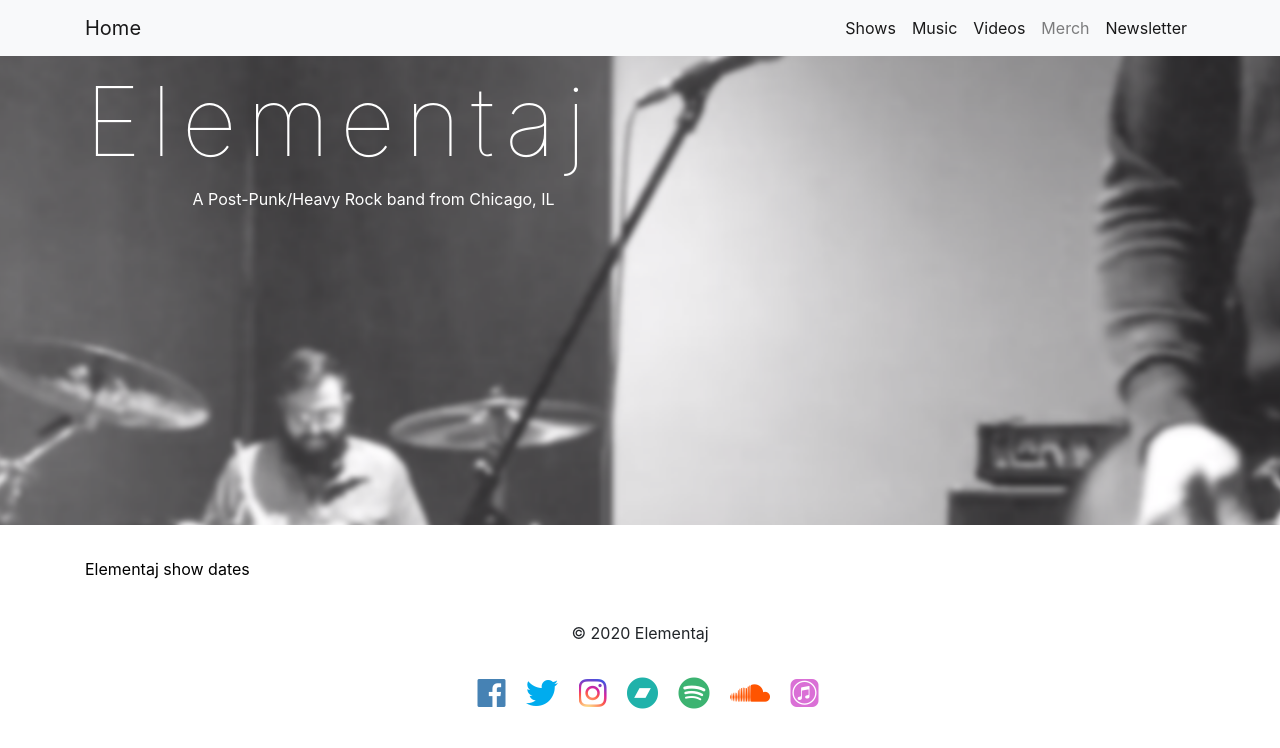
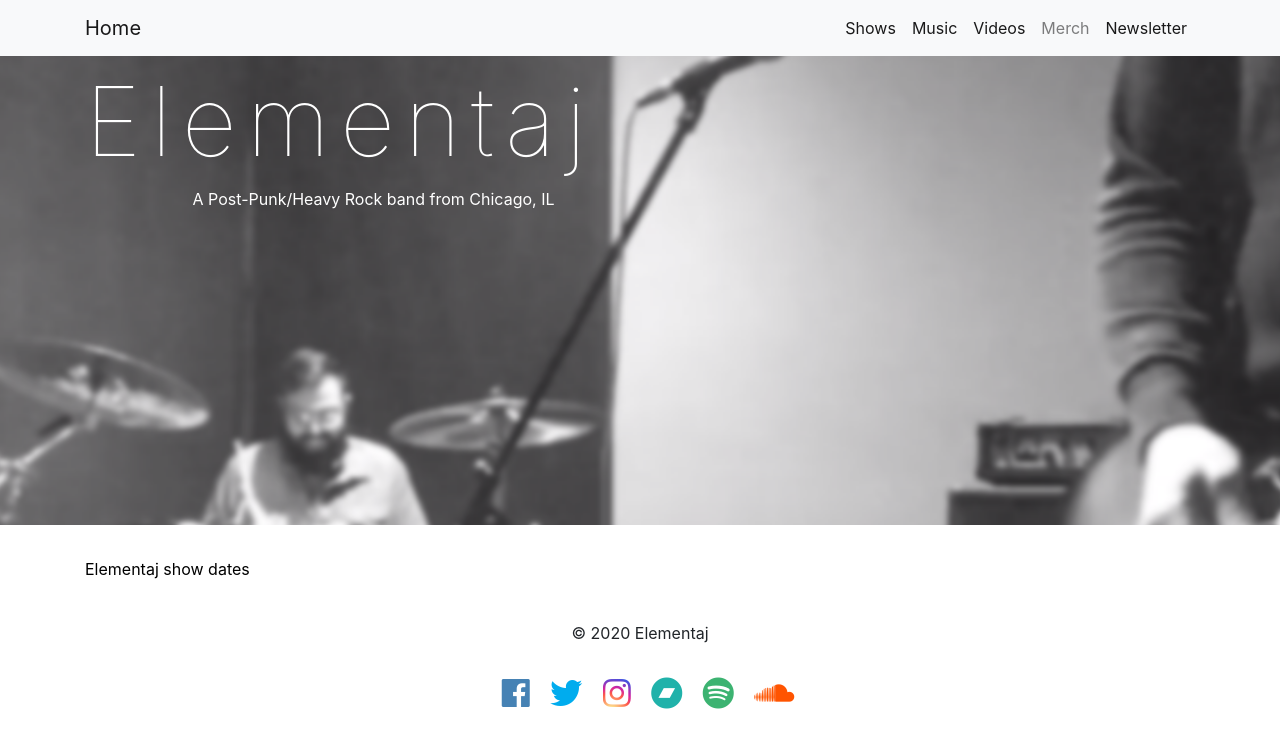
Before and after one commit to ajzdunek/Elementaj-Site, a Jekyll site: the page built from shows.md, in a window 1280 px wide. Shown: the top 748 px of the page. Built offline with Jekyll 4.4.1, drawn with Linux system fonts in a browser that asks for light colours; a script that is not in the unit is left out.

```diff
--- a/_includes/footer.html
+++ b/_includes/footer.html
@@ -13,5 +13,4 @@
       <a href="https://elementaj.bandcamp.com/" target="_blank" rel="noopener noreferrer"><i class="fab fa-bandcamp fa-2x ml-3"></i></a>
       <a href="https://open.spotify.com/artist/1yDouTv2q4suFkrv1qAtLp?si=D9hlhX_GRRGNObNsZHI0zg" target="_blank" rel="noopener noreferrer"><i class="fab fa-spotify fa-2x ml-3"></i></a>
       <a href="https://soundcloud.com/elementaj_band" target="_blank" rel="noopener noreferrer"><i class="fab fa-soundcloud fa-2x ml-3"></i></a>
-      <a href="https://music.apple.com/us/artist/elementaj/1487750603" target="_blank" rel="noopener noreferrer"><i class="fab fa-itunes fa-2x ml-3"></i></a>
   </div>
```
